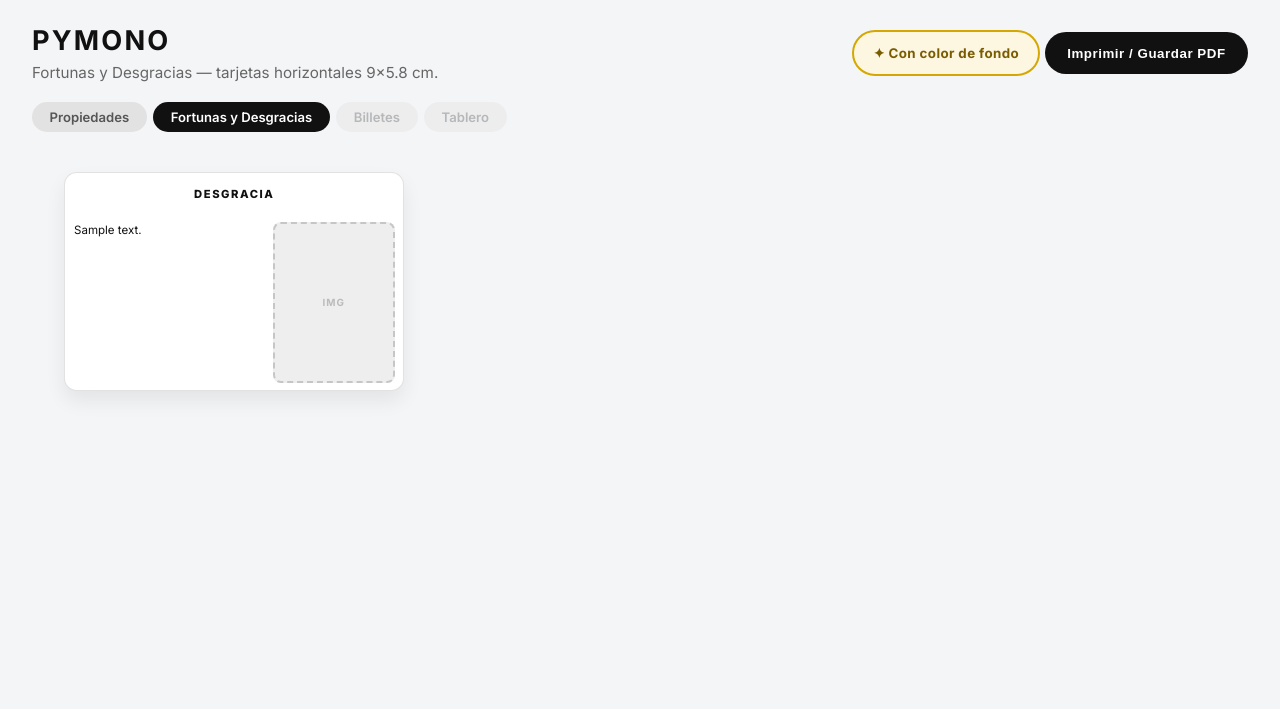
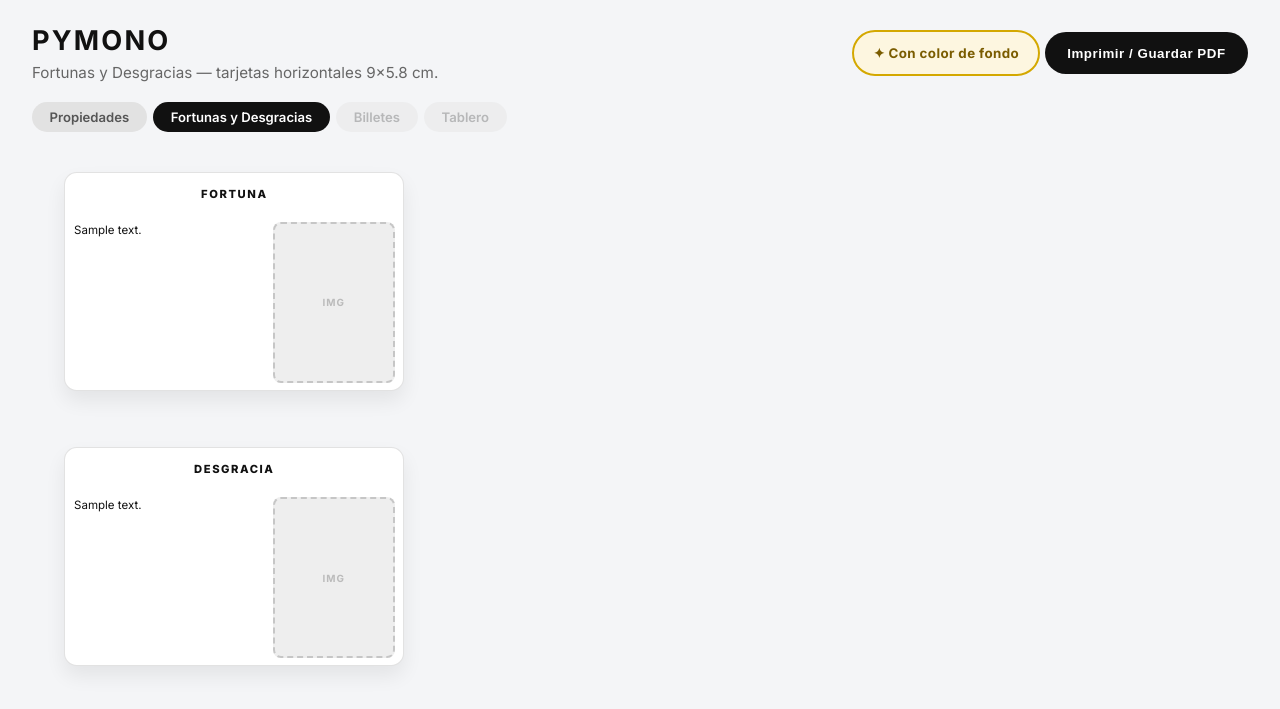
Before and after one commit to 7r5/PyMono, a Flask app: template templates/fortunas.html in a window 1280 px wide. Shown: the top 709 px of the page. Run offline with Flask 3, Linux system fonts and the light colour scheme; the template is opened without the code that fills it: most values are stand-ins (such as "Sample title", 1, 10 or a date in 2020).

Commit message:
Separate fortunas and desgracias onto different pages with section-break

```diff
--- a/app.py
+++ b/app.py
@@ -68,9 +68,9 @@ def index():
 
 @app.route("/fortunas")
 def fortunas():
-    cards = read_cards(os.path.join(BASE_DIR, "fortunas.csv"), "fortuna")
-    cards += read_cards(os.path.join(BASE_DIR, "desgracias.csv"), "desgracia")
-    return render_template("fortunas.html", cards=cards, section="fortunas")
+    fortunas = read_cards(os.path.join(BASE_DIR, "fortunas.csv"), "fortuna")
+    desgracias = read_cards(os.path.join(BASE_DIR, "desgracias.csv"), "desgracia")
+    return render_template("fortunas.html", fortunas=fortunas, desgracias=desgracias, section="fortunas")
 
 
 if __name__ == "__main__":
--- a/static/styles.css
+++ b/static/styles.css
@@ -578,7 +578,11 @@ body {
     outline: 1px dashed rgba(0, 0, 0, 0.28);
     outline-offset: -4px;
   }
-
+  /* Section break between fortunas and desgracias */
+  .section-break {
+    page-break-after: always;
+    break-after: page;
+  }
   /* ── Fortunas y Desgracias — print ─────────────── */
   .section-nav,
   .btn-color {
--- a/templates/fortunas.html
+++ b/templates/fortunas.html
@@ -40,22 +40,43 @@
     <span class="nav-tab nav-tab--disabled">Tablero</span>
   </nav>
 
-  <main class="fyd-grid">
-    {% for card in cards %}
+  <main>
+    <!-- ── Fortunas ────────────────────────── -->
+    <div class="fyd-grid">
+      {% for card in fortunas %}
         {% if loop.index0 % 3 == 0 %}<div class="fyd-print-row">{% endif %}
         <article class="fyd-card fyd-card--{{ card.tipo }}">
           <div class="fyd-bar">
-          <span class="fyd-tipo">{{ "FORTUNA" if card.tipo == "fortuna" else "DESGRACIA" }}</span>
+            <span class="fyd-tipo">FORTUNA</span>
           </div>
           <div class="fyd-body">
             <p class="fyd-texto">{{ card.texto }}</p>
-          <div class="fyd-image">
-            <span class="fyd-image-label">IMG</span>
-          </div>
+            <div class="fyd-image"><span class="fyd-image-label">IMG</span></div>
           </div>
         </article>
         {% if loop.index0 % 3 == 2 or loop.last %}</div>{% endif %}
       {% endfor %}
+    </div>
+
+    <!-- page break between sections (only in print) -->
+    <div class="section-break"></div>
+
+    <!-- ── Desgracias ───────────────────────── -->
+    <div class="fyd-grid">
+      {% for card in desgracias %}
+        {% if loop.index0 % 3 == 0 %}<div class="fyd-print-row">{% endif %}
+        <article class="fyd-card fyd-card--{{ card.tipo }}">
+          <div class="fyd-bar">
+            <span class="fyd-tipo">DESGRACIA</span>
+          </div>
+          <div class="fyd-body">
+            <p class="fyd-texto">{{ card.texto }}</p>
+            <div class="fyd-image"><span class="fyd-image-label">IMG</span></div>
+          </div>
+        </article>
+        {% if loop.index0 % 3 == 2 or loop.last %}</div>{% endif %}
+      {% endfor %}
+    </div>
   </main>
 
   <script>
```
Lines whose indentation alone changed are shown as unchanged.
